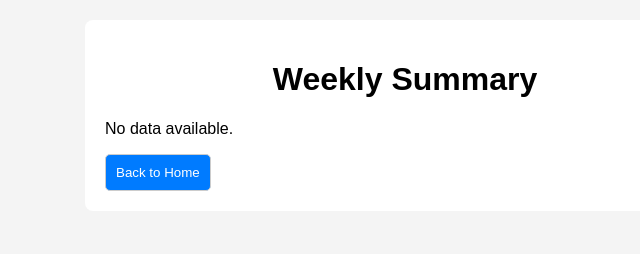
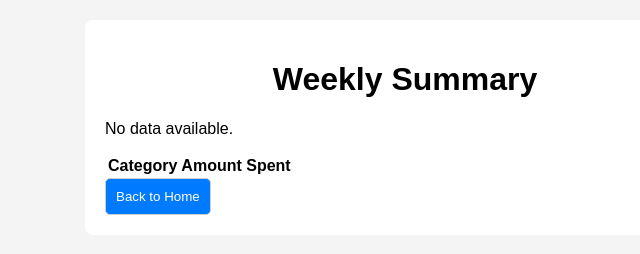
Before and after one commit to ItzPongo/CS-312-Group-Project, a website: page public/weeksum.html in a window 1280 px wide. Shown: the whole page, without its empty margins (235-875 px from the left). Drawn offline with Linux system fonts and the light colour scheme.

Commit message:
Update weeksum.html

```diff
--- a/public/weeksum.html
+++ b/public/weeksum.html
@@ -4,20 +4,32 @@
   <meta charset = "UTF-8"/>
   <meta name = "viewport" content = "width = device-width, initial-scale = 1.0"/>
   <title>Weekly Expense Summary</title>
-  <!-- link to the external .css style sheet -->
   <link rel="stylesheet" href="css/style.css" />
 </head>
 <body>
-    <!-- main container for the content -->
-    <div class="container">
-	  <!-- Page title -->
-	  <h1>Weekly Summary</h1>
-	  <!-- Show the total amount spent this week -->
-	  <p id="week-total">$0.00 this week</p>
-	  <!-- Button to go back to the index.html -->
-	  <button onclick="backHome()">Back to Home</button>
-	</div>
-	<!-- link to the external .js file -->
-	<script src="js/weeksum.js" defer></script>
+  <div class="container">
+    <h1>Weekly Summary</h1>
+
+    <!-- Total weekly spending -->
+    <p id="week-total">Loading...</p>
+
+    <!-- Table of weekly expenses by category -->
+    <table id="weekly-table">
+      <thead>
+        <tr>
+          <th>Category</th>
+          <th>Amount Spent</th>
+        </tr>
+      </thead>
+      <tbody>
+        <!-- Table rows will be added by JS -->
+      </tbody>
+    </table>
+
+    <!-- Back to home button -->
+    <button onclick="backHome()">Back to Home</button>
+  </div>
+
+  <script src="js/weeksum.js" defer></script>
 </body>
 </html>
```
